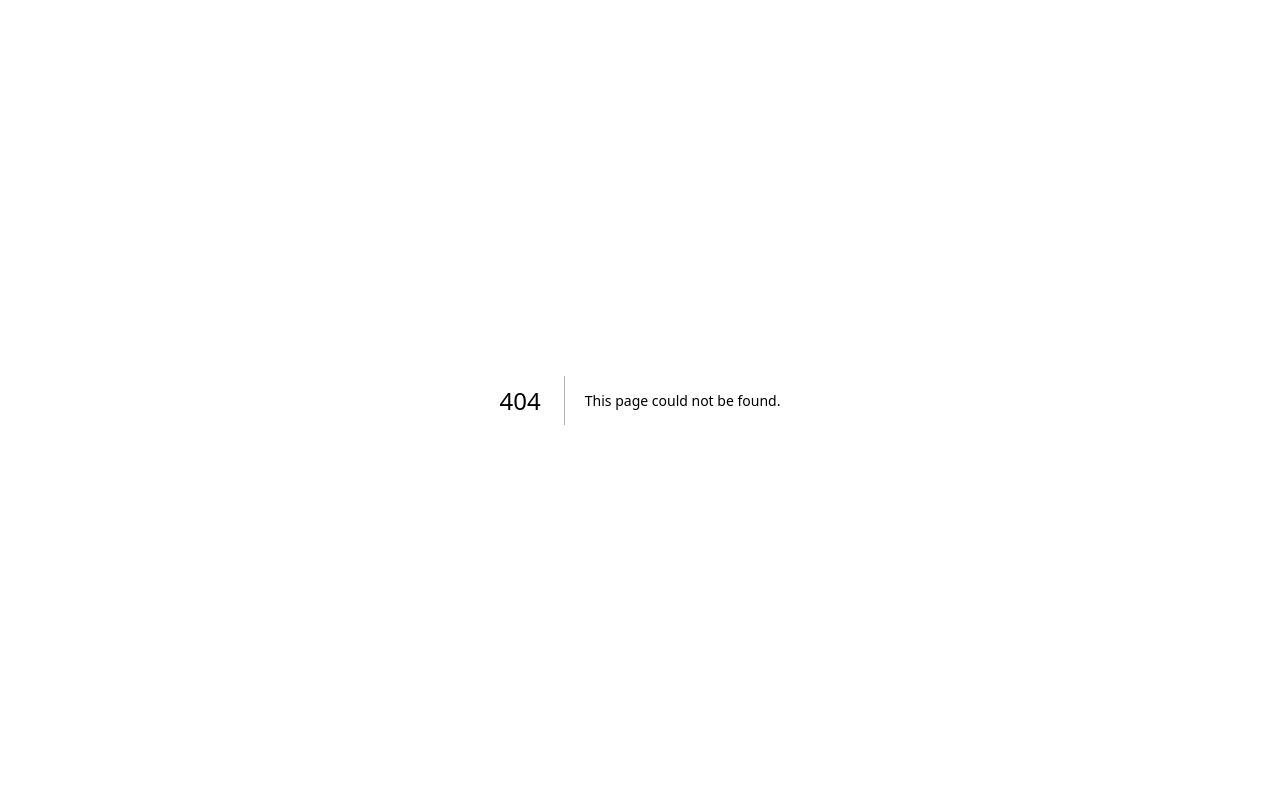
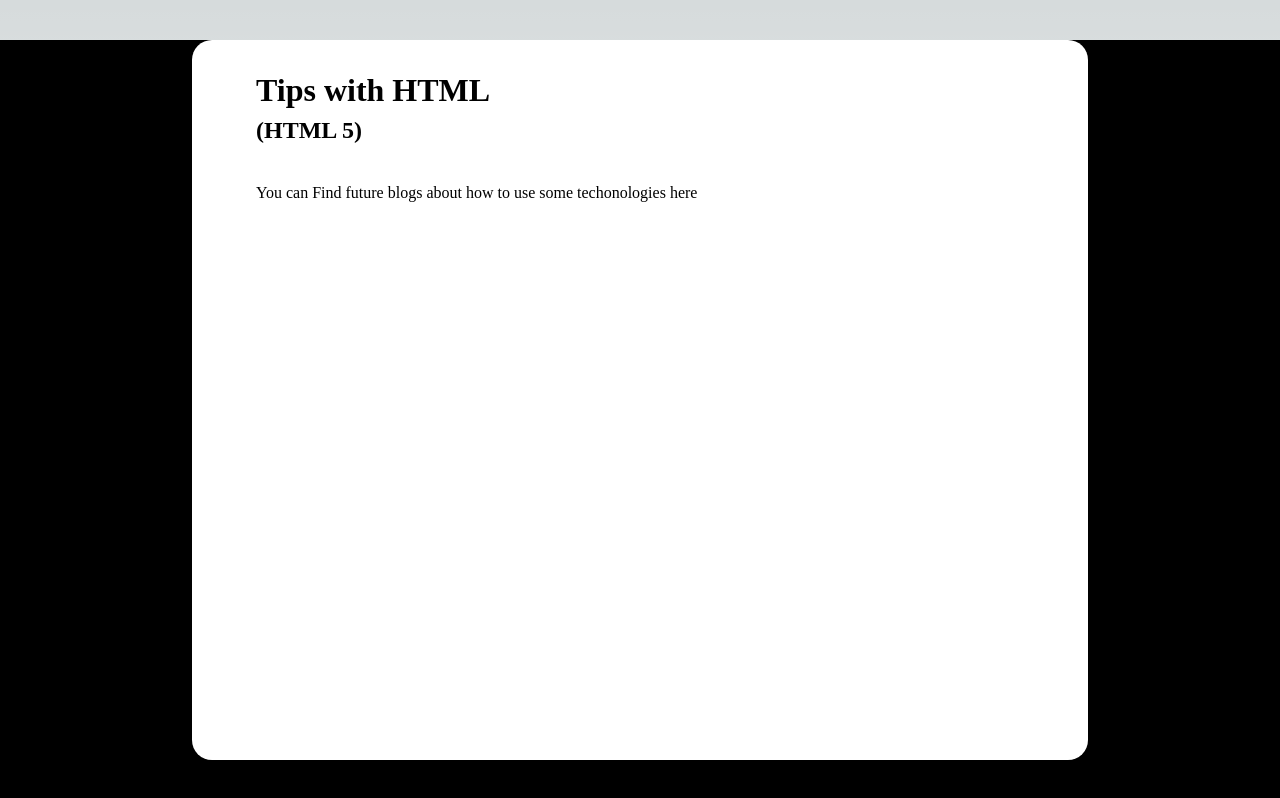
Before and after one commit to JuDevRo/myportfolio, a Next.js app: page /curso/0 in a window 1280 px wide. Before the commit this address had no page. Shown: the top 798 px of the page. Built offline with nearby package versions, Linux system fonts and the light colour scheme.

Commit message:
All ready

```diff
--- /dev/null
+++ b/db/courses.js
@@ -0,0 +1,67 @@
+const coursesDo = [
+    {
+       "title": " Tips with HTML",
+       "subject": "HTML 5",
+       "resume": "In this blog I talk about tips on HTML:5",
+       "description": "You can Find future blogs about how to use some techonologies here",
+       "link": 0
+    },
+    {
+        "title": " Tips with CSS",
+       "subject": "CSS 3",
+       "resume": "In this blog I talk about tips on CSS",
+       "description": "You can Find future blogs about how to use some techonologies here",
+       "link": 1
+    },
+    {
+        "title": " Tips with JS",
+       "subject": "JavaScript",
+       "resume": "In this blog I talk about tips on JavaScript...",
+       "description": "You can Find future blogs about how to use some techonologies here",
+       "link": 2
+    },
+    {
+        "title": " Tips with React",
+       "subject": "React.js",
+       "resume": "In this blog I talk about tips on React.js...",
+       "description": "You can Find future blogs about how to use some techonologies here",
+       "link": 3
+    },
+    {
+        "title": " Tips with Next.js",
+       "subject": "Next.js",
+       "resume": "In this blog I talk about tips on Next.js...",
+       "description": "You can Find future blogs about how to use some techonologies here",
+       "link": 4
+    },
+    {
+        "title": " Tips with Nest.js",
+       "subject": "Nest.js",
+       "resume": "In this blog I talk about tips on Nest.js...",
+       "description": "You can Find future blogs about how to use some techonologies here",
+       "link": 5
+    },
+    {
+        "title": " Tips with GIT",
+       "subject": "Git & Github",
+       "resume": "In this blog I talk about tips on GIT...",
+       "description": "You can Find future blogs about how to use some techonologies here",
+       "link": 6
+    },
+    {
+        "title": " Tips with TS",
+       "subject": "TypeScript",
+       "resume": "In this blog I talk about tips on TypeScript...",
+       "description": "You can Find future blogs about how to use some techonologies here",
+       "link": 7
+    },
+    {
+        "title": " Tips with SQL",
+       "subject": "Relational Databases",
+       "resume": "In this blog I talk about tips on SQL...",
+       "description": "You can Find future blogs about how to use some techonologies here",
+       "link": 8
+    }
+]
+
+export default coursesDo
--- a/package.json
+++ b/package.json
@@ -10,6 +10,7 @@
   },
   "dependencies": {
     "@next/font": "13.1.1",
+    "axios": "^1.2.3",
     "eslint": "8.31.0",
     "eslint-config-next": "13.1.1",
     "mapbox-gl": "^2.12.0",
--- /dev/null
+++ b/pages/curso/[id].js
@@ -0,0 +1,22 @@
+import React from 'react'
+import { useRouter } from 'next/router'
+import coursesDo from '../../db/courses'
+import style from '../../styles/Curso.module.css'
+import Link from 'next/link'
+
+const curso = () => {
+    const router = useRouter()
+    const cursoId = router.query.id
+
+    return(
+        <div className={style.container}>
+            <div className={style.containerCurso}>
+            <Link href="/"><h1>{coursesDo[cursoId].title}</h1></Link>
+                <h2>({coursesDo[cursoId].subject})</h2>
+                <p>{coursesDo[cursoId].description}</p>
+            </div>
+        </div>
+    )
+}
+
+export default curso
--- a/pages/index.js
+++ b/pages/index.js
@@ -42,8 +42,8 @@ export default function Home() {
         <button className={styles.second} onClick={scrollProyects}>Proyects</button>
         <button className={styles.third} onClick={scrollCourses}>Courses</button>
         <button className={styles.four} onClick={scrollContact}>Contact</button>
-        <a href=''><div className={styles.git}></div></a>
-        <a href=''><div className={styles.ln}></div></a>
+        <a target='_blank'  href='https://github.com/JuDevRo'><div className={styles.git}></div></a>
+        <a target='_blank' href='https://www.linkedin.com/in/juan-r-4116a5223/'><div className={styles.ln}></div></a>
       </div>
 
       <div id="Home">
--- /dev/null
+++ b/styles/Curso.module.css
@@ -0,0 +1,47 @@
+.container {
+
+}
+
+.containerCurso {
+
+}
+
+@media(min-width: 576px) {
+
+}
+
+@media (min-width: 1199.98px) {
+.container {
+    background-color: black;
+    padding-left: 15vw;
+    padding-right: 15vw;
+    height: 100vh;
+}
+
+.containerCurso {
+    background-color: white;
+    height: 90vh;
+    margin-top: 5vh;
+    padding-left: 5vw;
+    padding-right: 5vw;
+    padding-top: 4vh;
+    border-radius: 20px;
+}
+
+.containerCurso h1 {
+    color:black;
+    grid-area: title;
+    margin-bottom: 1vh;
+}
+
+.containerCurso h2 {
+    color:black;
+    grid-area: subtitle;
+    margin-bottom: 5vh;
+}
+
+.containerCurso p {
+    color:black;
+    grid-area: description;
+}
+}
```
Also changed, not shown: components/About/About.jsx (+15 -15 lines), components/Contact/Contact.jsx (+28 -4 lines), components/Courses/Courses.jsx (+10 -44 lines), components/Proyects/Proyects.jsx (+6 -6 lines), styles/About.module.css (+31 -1 lines), styles/Contact.module.css (+52 -0 lines), 1 other file (tests, documents, lock files or other folders).
